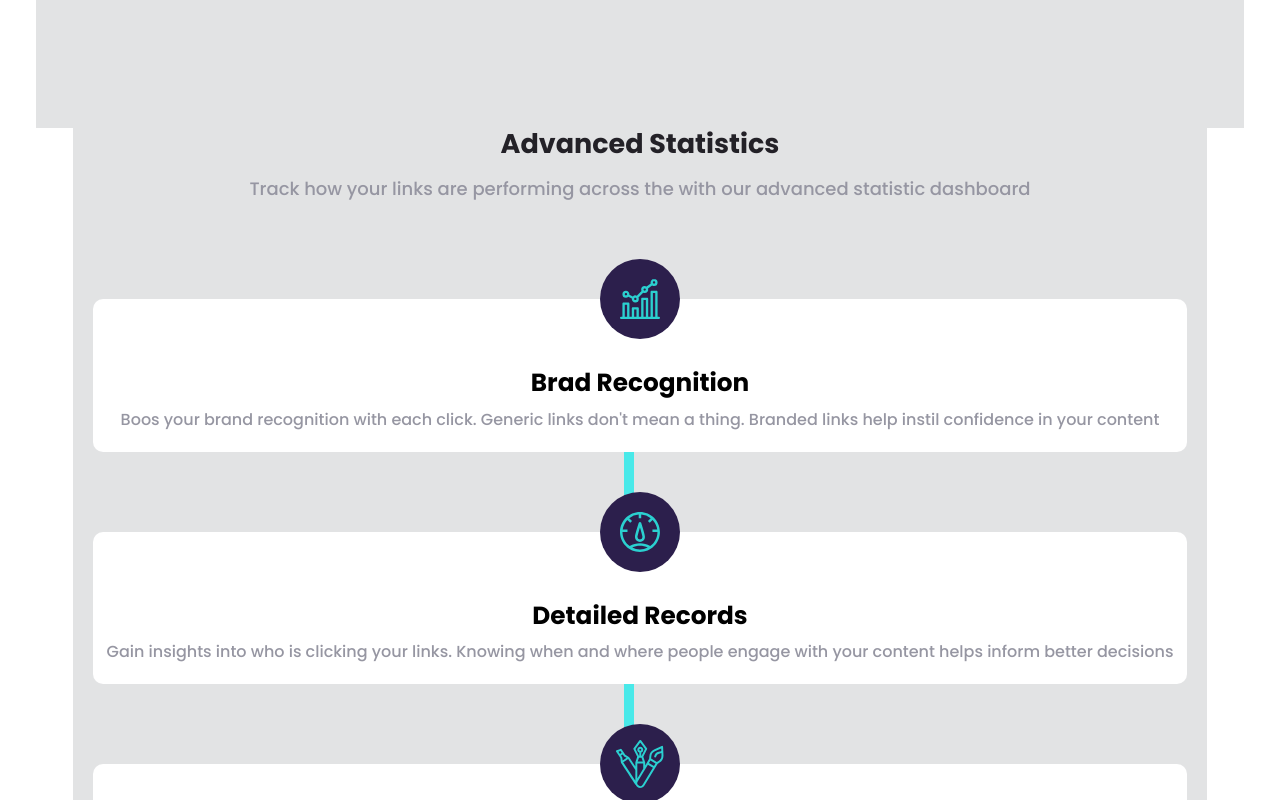
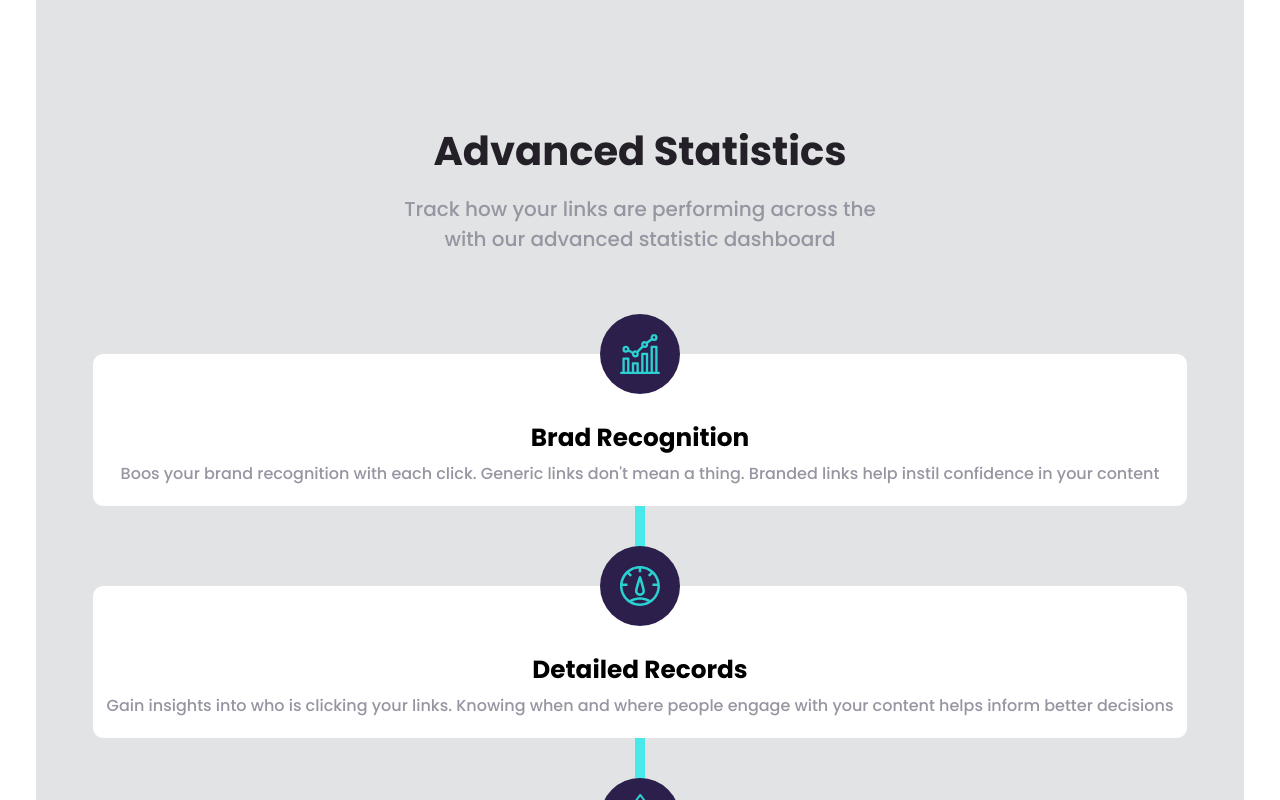
Before and after one commit to byKriz/react-url-short-api, a React (Vite) app: page / in a window 1280 px wide. Shown: the part 860-1660 px from the top of the page. Built offline with nearby package versions, Linux system fonts and the light colour scheme.

Commit message:
agregando el responsive

```diff
--- a/src/containers/Details/Details.module.scss
+++ b/src/containers/Details/Details.module.scss
@@ -6,6 +6,9 @@
   display: flex;
   flex-direction: column;
   padding-bottom: 50px;
+  width: 100%;
+  align-items: center;
+  justify-content: center;
 }
 
 .titleContainer {
@@ -26,6 +29,7 @@
     font-size: 1rem;
     text-align: center;
     color: $grayish-violet;
+    line-height: 1.5;
   }
 }
 
@@ -37,10 +41,26 @@
 }
 
 .bar {
-    position: absolute;
-    width: 10px;
-    height: 100%;
-    background-color: $cyan;
-    top: 0;
-    left: 48.5%;
+  position: absolute;
+  width: 10px;
+  height: 100%;
+  background-color: $cyan;
+  top: 0;
+  left: 49.5%;
 }
+
+@media (min-width: $tablet) {
+  .titleContainer {
+    // width: 100%;
+    // padding: 0 40px;
+    max-width: 500px;
+
+    h2 {
+      font-size: 40px;
+    }
+
+    p {
+      font-size: 20px;
+    }
+  }
+}
```
